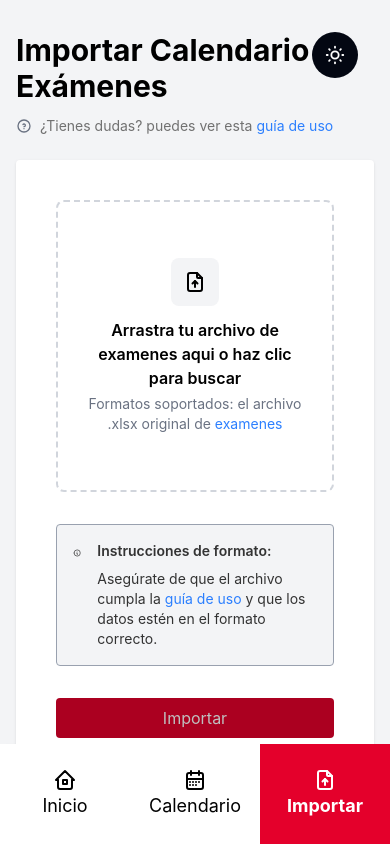
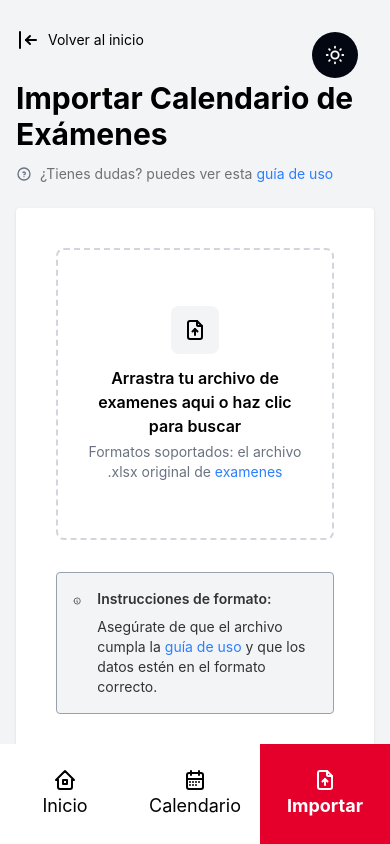
Before and after one commit to danielgrela/BetterURJCCalendar, a React (Vite) app: page /dashboard/importar in a window 390 px wide. Built offline with nearby package versions, Linux system fonts and the light colour scheme.

Commit message:
Added a return to menu button in main SPA

```diff
--- a/src/App.jsx
+++ b/src/App.jsx
@@ -1,13 +1,15 @@
 import { Outlet } from 'react-router-dom'
 import SideBar from './components/SideBar.jsx'
 import ToggleThemeButton from './components/ToggleThemeButton.jsx';
+import ReturnMobile from './components/ReturnMobile.jsx';
 function App() {
   return (
     <main className="flex flex-col-reverse lg:flex-row w-full h-dvh">
       <SideBar />
-      <main className="flex-1 pt-8 pb-3 lg:p-12 bg-gray-100 dark:bg-gray-900 overflow-y-scroll">
+      <main className="flex-1 pb-3 lg:p-12 bg-gray-100 dark:bg-gray-900 overflow-y-scroll">
         <Outlet />
       </main>
+      <ReturnMobile />
       <ToggleThemeButton className="block lg:hidden top-8 right-8" />
     </main>
   )
--- /dev/null
+++ b/src/components/ReturnMobile.jsx
@@ -0,0 +1,12 @@
+import { IconArrowBarToLeft } from '@tabler/icons-react';
+import { NavLink } from 'react-router-dom';
+export default function ReturnMobile() {
+    return (
+        <div className="block lg:hidden w-full text-center py-7 bg-gray-100 dark:bg-gray-900 -mb-px border-b border-transparent relative z-10">
+            <NavLink to="../" className="text-sm flex flex-row gap-2 px-4 items-center h-fit">
+                <IconArrowBarToLeft stroke={2} />
+                Volver al inicio
+            </NavLink>
+        </div>
+    )
+}
```
